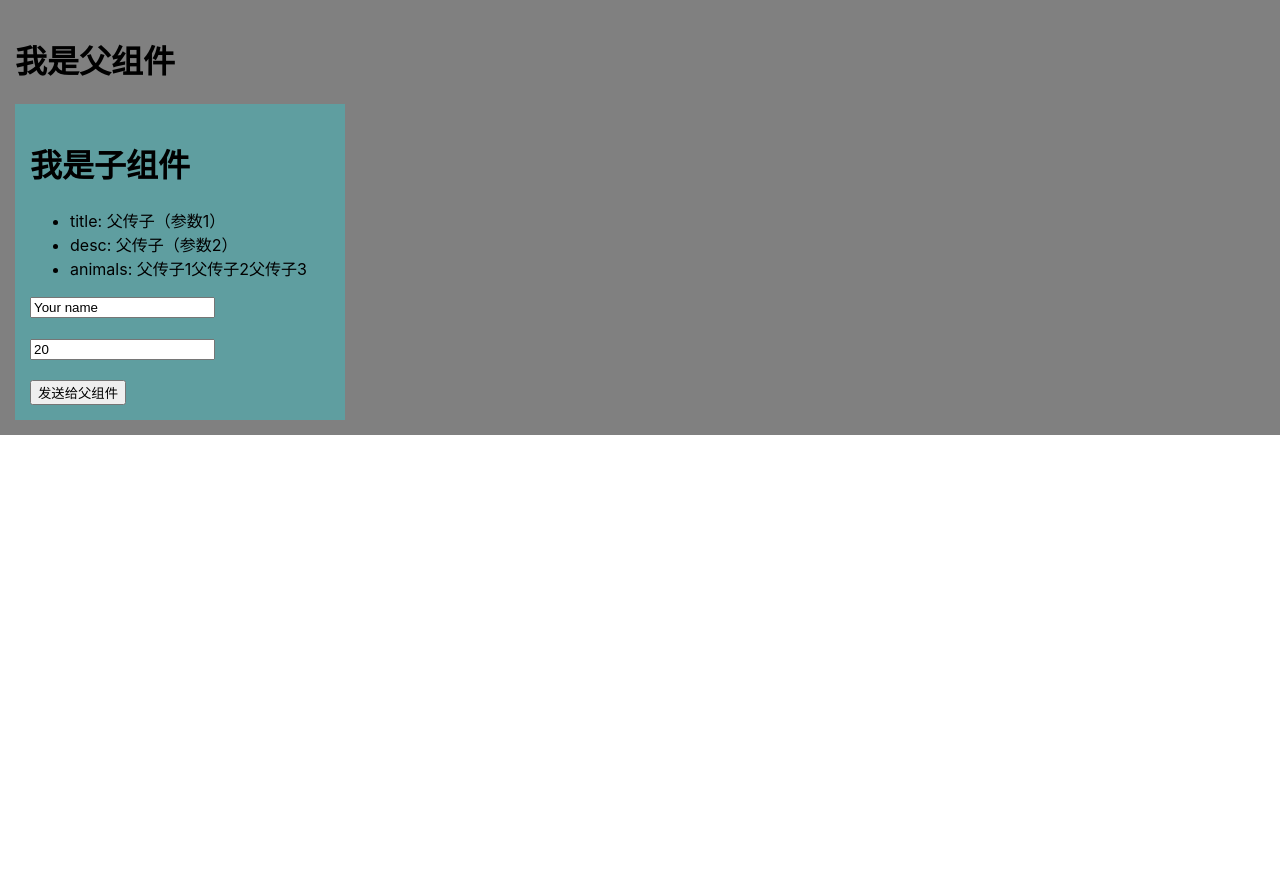
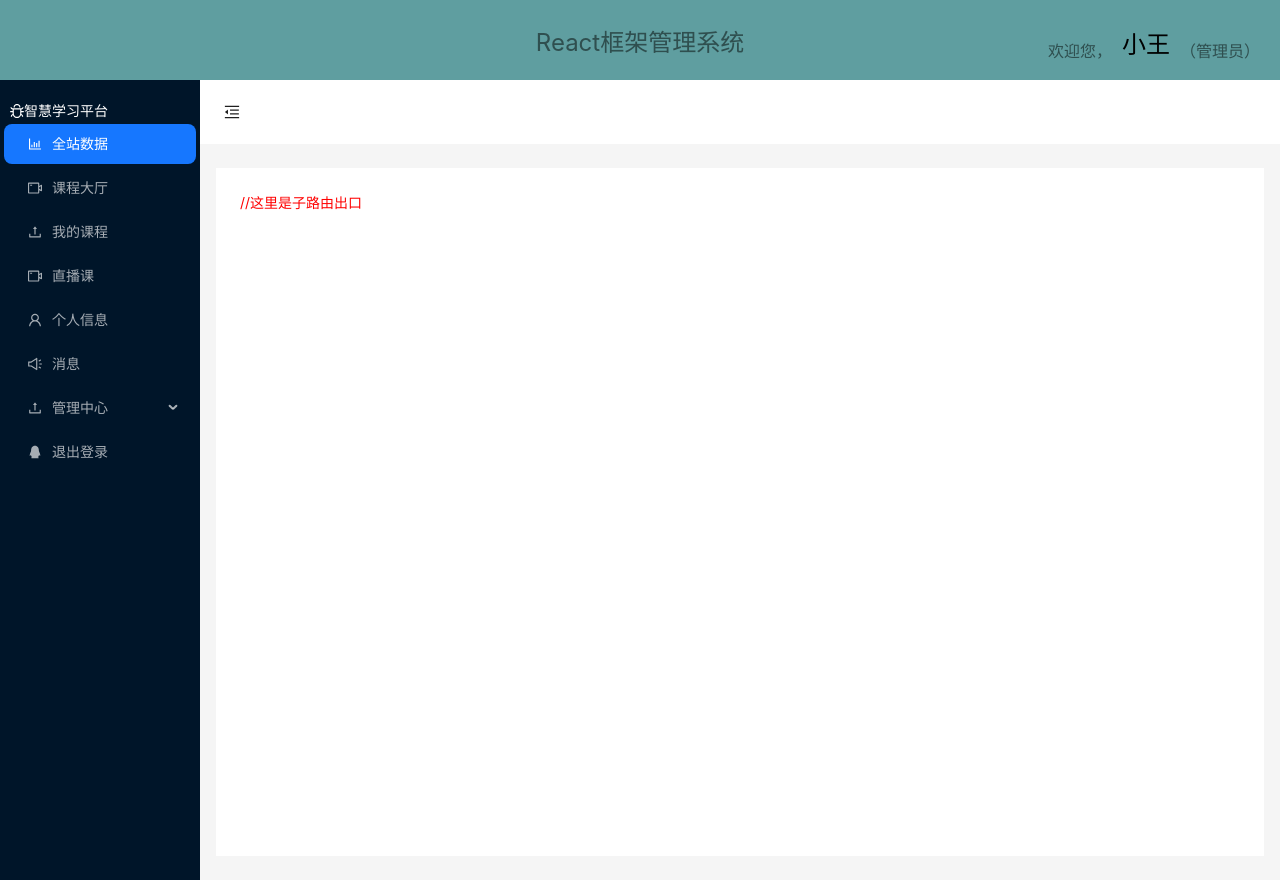
Before and after one commit to SSJStar/my-react-ts-app, a React (Create React App) app: page / in a window 1280 px wide. Before the commit the page ends 800 px from the top, so only its background shows below. Built offline with nearby package versions, Linux system fonts and the light colour scheme.

Commit message:
20230612-1728; 第一个react+ts+vite项目 更新：研究-垂直菜单，按字符加载Icon图标

```diff
--- a/src/index.tsx
+++ b/src/index.tsx
@@ -7,6 +7,99 @@ import './index.css';
 import App from './App';
 import reportWebVitals from './reportWebVitals';
 import { BrowserRouter } from 'react-router-dom'
+import Icon from "src/component/Icon";
+
+
+// 赋值
+window["method1"] = ()=>{};
+window["property1"] = "333";
+window.themeBgColor = "#41527";
+window.navTitleColor = "white";
+
+window.listMenuData = [
+    {
+        key: "1",
+        path: "item?title=全站数据",
+        icon: <Icon name={"BarChartOutlined"}/>,
+        label: "全站数据",
+    },
+    {
+        key: "2",
+        path: "item?title=课程大厅",
+        icon: "VideoCameraOutlined",
+        label: "课程大厅",
+    },
+    {
+        key: "3",
+        path: "item?title=我的课程",
+        icon: "UploadOutlined",
+        label: "我的课程",
+    },
+    {
+        key: "4",
+        path: "item?title=直播课息",
+        icon: "VideoCameraOutlined",
+        label: "直播课",
+    },
+    {
+        key: "5",
+        path: "item?title=个人信息",
+        icon: "UserOutlined",
+        label: "个人信息",
+    },
+    {
+        key: "6",
+        path: "item?title=消息",
+        icon: "SoundOutlined",
+        label: "消息",
+    },
+    {
+        key: "7",
+        path: "item?title=管理中心",
+        icon: "UploadOutlined",
+        label: "管理中心",
+        children: [
+            {
+                key: "7-1",
+                path: "item2?title=课程管理",
+                label: "课程管理",
+            },
+            {
+                key: "7-2",
+                path: "item2?title=学生管理",
+                label: "学生管理",
+            },
+            {
+                key: "7-3",
+                path: "item2?title=厨艺管理",
+                label: "厨艺管理",
+                children: [
+                    {
+                        key: "7-3-1",
+                        path: "item2?title=宫保鸡丁",
+                        label: "宫保鸡丁",
+                    },
+                    {
+                        key: "7-3-2",
+                        path: "item2?title=红烧排骨",
+                        label: "红烧排骨",
+                    },
+                    {
+                        key: "7-3-3",
+                        path: "item2?title=酸辣土豆丝",
+                        label: "酸辣土豆丝",
+                    },
+                ],
+            },
+        ],
+    },
+    {
+        key: "8",
+        path: "/login",
+        icon: "QqOutlined",
+        label: "退出登录",
+    },
+]
 
 const root = ReactDOM.createRoot(
   document.getElementById('root') as HTMLElement
@@ -16,6 +109,7 @@ root.render(
       <BrowserRouter><App /></BrowserRouter>
   </React.StrictMode>
 );
+
 // 这句会在浏览器控制台，打印一些警告
 // reportWebVitals(console.warn);
 
--- a/src/router/routeConfig.tsx
+++ b/src/router/routeConfig.tsx
@@ -13,6 +13,8 @@ const FirstItem = lazy(() => import("src/pages/FirstLevelView"));  //一级菜
 const SecondItem = lazy(() => import("src/pages/SecondLevelView"));  //二级菜单列表
 const Detail = lazy(() => import("src/pages/Detail")); //详情
 const LayoutView = lazy(() => import("src/views/LayoutView")); //布局
+
+// const ComponentA = lazy(() =>  import ("src/views/test/ComponentA"));
 
 const Home = lazy(() => import("src/views/others/Home")); //测试页
 const myRouter: Array<RouteObject> = [
--- a/src/views/HeadNav/HeadNav.css
+++ b/src/views/HeadNav/HeadNav.css
@@ -1,10 +1,12 @@
+
 .head-nav {
     width: 100%;
     /*height: v-bind(navgation_height);*/
     height: 80px;
     overflow: hidden;
-    /*background-color: v-bind(navgation_bgColor); !** cadetblue *!*/
     background-color: cadetblue;
+    /*background-color: #001529;*/
+    /*background-color: rgb(52,85,95);*/
     display: flex;
     align-items: center;
     justify-content: center;
@@ -12,8 +14,6 @@
 
 /* 标题 */
 .head-nav label {
-    /*font-size: v-bind(navgation_fontSize);*/
-    /*color: v-bind(navgation_titleColor);*/
     font-size: 24px;
     color: darkslategray;
 }
--- a/src/views/LayoutView.tsx
+++ b/src/views/LayoutView.tsx
@@ -1,6 +1,7 @@
 // @ts-ignore
 
-import {ChangeEvent, useState} from "react";
+import {ChangeEvent, createContext, lazy, useState} from "react";
+import {string} from "prop-types";
 
 /**
  *
@@ -45,168 +46,122 @@ import {ChangeEvent, useState} from "react";
 
  * */
 
-// import HeadNav from "src/views/HeadNav/HeadNav"
-// import ListMenu from "src/views/listMenu/ListMenu";
-// import {
-//     BarChartOutlined,
-//     QqOutlined,
-//     SoundOutlined,
-//     UploadOutlined,
-//     UserOutlined,
-//     VideoCameraOutlined
-// } from "@ant-design/icons";
-// import React from "react";
-// export default function LayoutView(){
-//
-//     // 垂直菜单 数据源
-//     const listMenuData:Array<any> = [
-//         {
-//             key: "1",
-//             path: "item?title=全站数据",
-//             icon: <BarChartOutlined />,
-//             label: "全站数据",
-//         },
-//         {
-//             key: "2",
-//             path: "item?title=课程大厅",
-//             icon: <VideoCameraOutlined />,
-//             label: "课程大厅",
-//         },
-//         {
-//             key: "3",
-//             path: "item?title=我的课程",
-//             icon: <UploadOutlined />,
-//             label: "我的课程",
-//         },
-//         {
-//             key: "4",
-//             path: "item?title=直播课息",
-//             icon: <VideoCameraOutlined />,
-//             label: "直播课",
-//         },
-//         {
-//             key: "5",
-//             path: "item?title=个人信息",
-//             icon: <UserOutlined />,
-//             label: "个人信息",
-//         },
-//         {
-//             key: "6",
-//             path: "item?title=消息",
-//             icon: <SoundOutlined />,
-//             label: "消息",
-//         },
-//         {
-//             key: "7",
-//             path: "item?title=管理中心",
-//             icon: <UploadOutlined />,
-//             label: "管理中心",
-//             children: [
-//                 {
-//                     key: "7-1",
-//                     path: "item2?title=课程管理",
-//                     label: "课程管理",
-//                 },
-//                 {
-//                     key: "7-2",
-//                     path: "item2?title=学生管理",
-//                     label: "学生管理",
-//                 },
-//                 {
-//                     key: "7-3",
-//                     path: "item2?title=厨艺管理",
-//                     label: "厨艺管理",
-//                     children: [
-//                         {
-//                             key: "7-3-1",
-//                             path: "item2?title=宫保鸡丁",
-//                             label: "宫保鸡丁",
-//                         },
-//                         {
-//                             key: "7-3-2",
-//                             path: "item2?title=红烧排骨",
-//                             label: "红烧排骨",
-//                         },
-//                         {
-//                             key: "7-3-3",
-//                             path: "item2?title=酸辣土豆丝",
-//                             label: "酸辣土豆丝",
-//                         },
-//                     ],
-//                 },
-//             ],
-//         },
-//         {
-//             key: "8",
-//             path: "/login",
-//             icon: <QqOutlined />,
-//             label: "退出登录",
-//         },
-//     ]
-//
-//     return (
-//         <div>
-//             <HeadNav></HeadNav>
-//             <ListMenu foldOn_width={'100px'} foldOff_width={'100px'} listJson={listMenuData}></ListMenu>
-//         </div>
-//     );
+import HeadNav from "src/views/HeadNav/HeadNav"
+import ListMenu from "src/views/listMenu/ListMenu";
+import {
+    BarChartOutlined,
+    QqOutlined,
+    SoundOutlined,
+    UploadOutlined,
+    UserOutlined,
+    VideoCameraOutlined,
+} from "@ant-design/icons";
+import React from "react";
+import * as module from "module";
+// import Icon from "antd/es/icon";
+
+// const lazyLoadIcon = (name: string) => {
+//     return <React.Suspense fallback={<></>}>{
+//         React.createElement(lazy(()=>import('@ant-design/icons').then(module=>{
+//             return {default: Icon[name]};
+//         })),{})
+//     }</React.Suspense>
 // }
 
+export default function LayoutView(){
 
-export default function FatherView(){
-    // 接收到子组件的消息
-    const reciveChildMethod = (paramsOne: string, paramsTwo: string) => {
-        console.log(`我收到子组件的消息啦！参数1：${paramsOne}      参数2：${paramsTwo}`);
-    };
-    return (
-        <div style={{backgroundColor:"gray",padding: '15px'}}>
-            <h1>我是父组件</h1>
-            {/* 加载子组件 */}
-            <ChildView title={"父传子（参数1）"} describe={"父传子（参数2）"}
-                       animals={["父传子1","父传子2","父传子3",]} callBack={reciveChildMethod}/>
-        </div>
-    )
-}
+    // 垂直菜单 数据源
+    const listMenuData:Array<any> = [
+        {
+            key: "1",
+            path: "item?title=全站数据",
+            icon: <BarChartOutlined />,
+            label: "全站数据",
+        },
+        {
+            key: "2",
+            path: "item?title=课程大厅",
+            icon: <VideoCameraOutlined />,
+            label: "课程大厅",
+        },
+        {
+            key: "3",
+            path: "item?title=我的课程",
+            icon: <UploadOutlined />,
+            label: "我的课程",
+        },
+        {
+            key: "4",
+            path: "item?title=直播课息",
+            icon: <VideoCameraOutlined />,
+            label: "直播课",
+        },
+        {
+            key: "5",
+            path: "item?title=个人信息",
+            icon: <UserOutlined />,
+            label: "个人信息",
+        },
+        {
+            key: "6",
+            path: "item?title=消息",
+            icon: <SoundOutlined />,
+            label: "消息",
+        },
+        {
+            key: "7",
+            path: "item?title=管理中心",
+            icon: <UploadOutlined />,
+            label: "管理中心",
+            children: [
+                {
+                    key: "7-1",
+                    path: "item2?title=课程管理",
+                    label: "课程管理",
+                },
+                {
+                    key: "7-2",
+                    path: "item2?title=学生管理",
+                    label: "学生管理",
+                },
+                {
+                    key: "7-3",
+                    path: "item2?title=厨艺管理",
+                    label: "厨艺管理",
+                    children: [
+                        {
+                            key: "7-3-1",
+                            path: "item2?title=宫保鸡丁",
+                            label: "宫保鸡丁",
+                        },
+                        {
+                            key: "7-3-2",
+                            path: "item2?title=红烧排骨",
+                            label: "红烧排骨",
+                        },
+                        {
+                            key: "7-3-3",
+                            path: "item2?title=酸辣土豆丝",
+                            label: "酸辣土豆丝",
+                        },
+                    ],
+                },
+            ],
+        },
+        {
+            key: "8",
+            path: "/login",
+            icon: <QqOutlined />,
+            label: "退出登录",
+        },
+    ]
 
-
-interface ChildViewParamsPro {
-    title: string,
-    describe: string,
-    animals: Array<string>,
-    // 函数属性，子类传父类会用到这个函数
-    callBack:(paramsOne:string, paramsTwo:string,) => void
-}
-const ChildView = (pro:ChildViewParamsPro) => {
-    const [name,setName] = useState("Your name");
-    const [age,setAge] = useState("20");
-
-    const handelClick = ()=>{
-        pro.callBack(name,age);
-    }
-    const inputChange = (e:ChangeEvent<HTMLInputElement>) => {
-        console.log(e.target.className);
-        if (e.target.className === "name") {
-            setName(e.target.value);
-        }else if (e.target.className === "age") {
-            setAge(e.target.value);
-        }
-        return (event: ChangeEvent) => {
-
-            event.preventDefault();
-        }
-    }
+    // const listMenuData:Array<any> = window.listMenuData;
 
     return (
-        <div style={{width:'300px',backgroundColor:"cadetblue",padding: '15px'}}>
-            <h1>我是子组件</h1>
-            <ul>
-                <li>title: {pro.title}</li>
-                <li>desc: {pro.describe}</li>
-                <li>animals: {pro.animals}</li>
-            </ul>
-            <input className={'name'} placeholder={"你的名字"} value={name} onChange={inputChange}/>  <br /><br />
-            <input className={'age'} placeholder={"你的年龄"} value={age} onChange={inputChange} /> <br/><br />
-            <button onClick={handelClick}>发送给父组件</button>
+        <div>
+            <HeadNav></HeadNav>
+            <ListMenu foldOn_width={'100px'} foldOff_width={'100px'} listJson={listMenuData}></ListMenu>
         </div>
-    )
+    );
 }
--- a/tsconfig.json
+++ b/tsconfig.json
@@ -28,7 +28,8 @@
   "include": [
     "src",
     "**/*.ts",
-    "**/*.tsx"
+    "**/*.tsx",
+    "src/component/*.d.ts"
   ],
   "exclude": ["node_modules"]
 }
```
Also changed, not shown: src/views/listMenu/ListMenu.tsx (+18 -1 lines).
